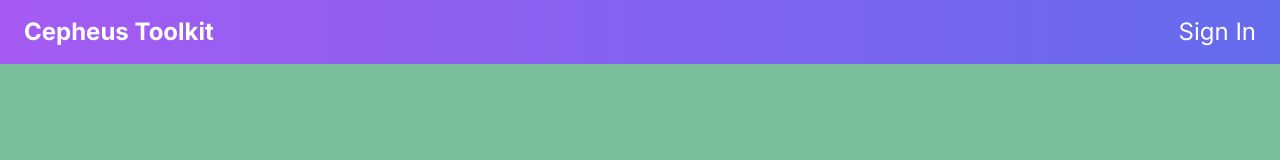
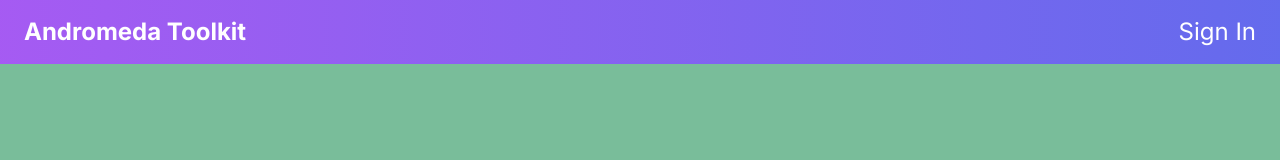
Before and after one commit to RealXuChe/CS385, a Next.js app: page /toolbox/Color-code in a window 1280 px wide. Shown: the top 160 px of the page. Built offline with nearby package versions, Linux system fonts and the light colour scheme.

Commit message:
Rebranding!

```diff
--- a/package.json
+++ b/package.json
@@ -1,5 +1,5 @@
 {
-  "name": "cs353",
+  "name": "cs385",
   "version": "0.1.0",
   "private": true,
   "scripts": {
--- a/src/app/components/navbar.tsx
+++ b/src/app/components/navbar.tsx
@@ -23,7 +23,7 @@ export default function Navbar() {
           href="/"
           onClick={() => jump("/")}
         >
-          Cepheus Toolkit
+          Andromeda Toolkit
         </Link>
       </h1>
       <nav>
--- a/src/app/layout.tsx
+++ b/src/app/layout.tsx
@@ -5,7 +5,7 @@ import Navbar from "@/app/components/navbar";
 const inter = Inter({ subsets: ["latin"] });
 
 export const metadata = {
-  title: "Cepheus Toolkit",
+  title: "Andromeda Toolkit",
   description: "A powerful and feature-rich toolkit site.",
 };
 
```
Also changed, not shown: 2 other files (tests, documents, lock files or other folders).
